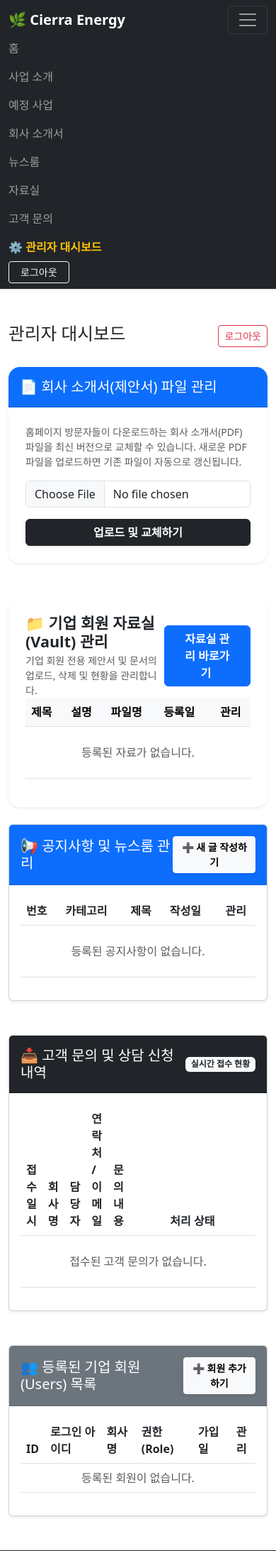
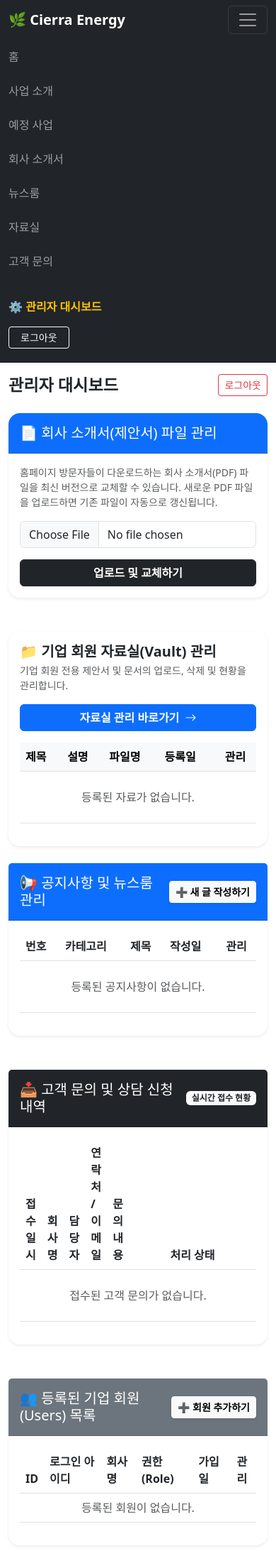
Before and after one commit to Rvnning/company-site, a Flask app: page /dashboard/admin in a window 390 px wide, after a click that opens the changed part. Shown: the top 2185 px of the page at 71% size. Run offline with Flask 3, Linux system fonts and the light colour scheme; the visitor is signed in with stand-in values (Sample User, id 1); data that the repository does not hold is empty; some libraries are stand-ins or nearby versions.

Commit message:
add_notice, add_user, admin_dashboard, admin_documents, base updated

```diff
--- a/templates/admin_dashboard.html
+++ b/templates/admin_dashboard.html
@@ -4,8 +4,8 @@
 {% block content %}
 <div class="row mb-4">
     <div class="col-md-12 d-flex justify-content-between align-items-center">
-        <h2>관리자 대시보드</h2>
-        <a href="/logout" class="btn btn-outline-danger btn-sm">로그아웃</a>
+        <h2 class="fs-3 fs-md-2 fw-bold mb-0">관리자 대시보드</h2>
+        <a href="/logout" class="btn btn-outline-danger btn-sm text-nowrap">로그아웃</a>
     </div>
 </div>
 
@@ -14,15 +14,15 @@
     <div class="card-header bg-primary text-white rounded-top-4 py-3">
         <h5 class="mb-0">📄 회사 소개서(제안서) 파일 관리</h5>
     </div>
-    <div class="card-body p-4">
+    <div class="card-body p-3 p-md-4">
         <p class="text-muted small mb-3">
             홈페이지 방문자들이 다운로드하는 회사 소개서(PDF) 파일을 최신 버전으로 교체할 수 있습니다. 새로운 PDF 파일을 업로드하면 기존 파일이 자동으로 갱신됩니다.
         </p>
 
-        <form action="/dashboard/admin/upload-proposal" method="POST" enctype="multipart/form-data" class="row align-items-center">
+        <form action="/dashboard/admin/upload-proposal" method="POST" enctype="multipart/form-data" class="row g-2 align-items-center">
             <input type="hidden" name="csrf_token" value="{{ csrf_token() }}">
 
-            <div class="col-md-8 mb-3 mb-md-0">
+            <div class="col-md-8 mb-2 mb-md-0">
                 <input type="file" class="form-control" name="proposal_file" accept=".pdf" required>
             </div>
             <div class="col-md-4">
@@ -33,20 +33,20 @@
 </div>
 
 <!-- 관리자 대시보드 내부의 자료실 관리 섹션  -->
-<div class="card border-0 shadow-sm rounded-4 p-4 mb-4 bg-white">
-    <div class="d-flex justify-content-between align-items-center">
+<div class="card border-0 shadow-sm rounded-4 p-3 p-md-4 mb-4 bg-white">
+    <div class="d-flex flex-column flex-md-row justify-content-between align-items-md-center gap-3 mb-3">
         <div>
-            <h4 class="fw-bold mb-1">📁 기업 회원 자료실(Vault) 관리</h4>
+            <h4 class="fw-bold mb-1 fs-5 fs-md-4">📁 기업 회원 자료실(Vault) 관리</h4>
             <p class="text-muted small mb-0">기업 회원 전용 제안서 및 문서의 업로드, 삭제 및 현황을 관리합니다.</p>
         </div>
-        <a href="{{ url_for('admin_documents_manage') }}" class="btn btn-primary px-4 fw-semibold">
+        <a href="{{ url_for('admin_documents_manage') }}" class="btn btn-primary px-4 fw-semibold text-nowrap">
             자료실 관리 바로가기 <i class="bi bi-arrow-right ms-1"></i>
         </a>
     </div>
 
     <!-- 등록된 자료 목록 테이블 -->
     <div class="table-responsive">
-        <table class="table align-middle table-hover">
+        <table class="table align-middle table-hover text-nowrap text-md-wrap">
             <thead class="table-light">
                 <tr>
                     <th>제목</th>
@@ -83,13 +83,13 @@
 </div>
 
 <!-- 관리자 대시보드 내 공지사항 관리 섹션 -->
-<div class="card shadow-sm mb-5">
+<div class="card shadow-sm mb-5 border-0 rounded-4">
     <div class="card-header bg-primary text-white d-flex justify-content-between align-items-center py-3">
         <h5 class="mb-0">📢 공지사항 및 뉴스룸 관리</h5>
-        <a href="/dashboard/admin/notices/add" class="btn btn-light btn-sm fw-semibold shadow-sm">➕ 새 글 작성하기</a>
+        <a href="/dashboard/admin/notices/add" class="btn btn-light btn-sm fw-semibold shadow-sm text-nowrap">➕ 새 글 작성하기</a>
     </div>
-    <div class="card-body table-responsive">
-        <table class="table table-hover align-middle">
+    <div class="card-body p-3 p-md-4 table-responsive">
+        <table class="table table-hover align-middle text-nowrap text-md-wrap">
             <thead>
                 <tr>
                     <th>번호</th>
@@ -100,7 +100,6 @@
                 </tr>
             </thead>
             <tbody>
-                <!-- app.py의 admin_dashboard 라우트에서 notices 데이터를 함께 렌더링하도록 전달해 주어야 합니다 -->
                 {% for item in notices %}
                 <tr>
                     <td>{{ item.id }}</td>
@@ -125,12 +124,12 @@
 </div>
 
 <!-- 고객 문의 내역 관리 테이블 -->
-<div class="card shadow-sm mb-5">
+<div class="card shadow-sm mb-5 border-0 rounded-4">
     <div class="card-header bg-dark text-white d-flex justify-content-between align-items-center py-3">
         <h5 class="mb-0">📥 고객 문의 및 상담 신청 내역</h5>
         <span class="badge bg-light text-dark">실시간 접수 현황</span>
     </div>
-    <div class="card-body table-responsive">
+    <div class="card-body p-3 p-md-4 table-responsive">
         <table class="table table-hover align-middle">
             <thead>
                 <tr>
@@ -180,12 +179,12 @@
 </div>
 
 <!-- 오프라인 가입 회원 목록 테이블 -->
-<div class="card shadow-sm">
+<div class="card shadow-sm border-0 rounded-4">
     <div class="card-header bg-secondary text-white d-flex justify-content-between align-items-center py-3">
         <h5 class="mb-0">👥 등록된 기업 회원(Users) 목록</h5>
-        <a href="/dashboard/admin/add-user" class="btn btn-light btn-sm fw-semibold shadow-sm">➕ 회원 추가하기</a>
+        <a href="/dashboard/admin/add-user" class="btn btn-light btn-sm fw-semibold shadow-sm text-nowrap">➕ 회원 추가하기</a>
     </div>
-    <div class="card-body table-responsive">
+    <div class="card-body p-3 p-md-4 table-responsive">
         <table class="table table-hover align-middle">
             <thead>
                 <tr>
@@ -210,7 +209,6 @@
                     </td>
                     <td>{{ user.created_at[:10] if user.created_at else '-' }}</td>
                     <td class="text-center">
-                        <!-- 실수로 클릭하는 것을 방지하기 위한 간단한 자바스크립트 확인창 적용 -->
                         <form action="/dashboard/admin/delete-user/{{ user.id }}" method="POST" class="d-inline" onsubmit="return confirm('정말 이 회원을 삭제하시겠습니까?');">
                             <input type="hidden" name="csrf_token" value="{{ csrf_token() }}">
                             <button type="submit" class="btn btn-outline-danger btn-sm">삭제</button>
--- a/templates/base.html
+++ b/templates/base.html
@@ -6,6 +6,8 @@
     <title>{% block title %}회사 홈페이지{% endblock %}</title>
     <!-- Bootstrap 5 CDN -->
     <link href="https://cdn.jsdelivr.net/npm/bootstrap@5.3.0/dist/css/bootstrap.min.css" rel="stylesheet">
+    <!-- Bootstrap Icons CDN -->
+    <link href="https://cdn.jsdelivr.net/npm/bootstrap-icons@1.10.5/font/bootstrap-icons.css" rel="stylesheet">
 </head>
 <body>
     <!-- 상단 내비게이션 바 -->
@@ -21,49 +23,49 @@
 
             <!-- 메뉴 링크 영역 -->
             <div class="collapse navbar-collapse" id="navbarNav">
-                <ul class="navbar-nav me-auto">
-                    <li class="nav-item">
+                <ul class="navbar-nav me-auto py-2 py-lg-0">
+                    <li class="nav-item py-1 py-lg-0">
                         <a class="nav-link" href="/">홈</a>
                     </li>
-                    <li class="nav-item">
+                    <li class="nav-item py-1 py-lg-0">
                         <a class="nav-link" href="/#services">사업 소개</a>
                     </li>
-                    <li class="nav-item">
+                    <li class="nav-item py-1 py-lg-0">
                         <a class="nav-link" href="/#future">예정 사업</a>
                     </li>
-                    <li class="nav-item">
+                    <li class="nav-item py-1 py-lg-0">
                         <a class="nav-link" href="/download-proposal">회사 소개서</a>
                     </li>
-                    <li class="nav-item">
+                    <li class="nav-item py-1 py-lg-0">
                         <a class="nav-link" href="/notices">뉴스룸</a>
                     </li>
                     {% if session.get('user_id') %}
-                    <li class="nav-item">
+                    <li class="nav-item py-1 py-lg-0">
                         <a class="nav-link" href="{{ url_for('documents') }}">자료실</a>
                     </li>
                     {% endif %}
-                    <li class="nav-item">
+                    <li class="nav-item py-1 py-lg-0">
                         <a class="nav-link" href="/#inquiry">고객 문의</a>
                     </li>
                 </ul>
 
                 <!-- 우측 인증 및 대시보드 메뉴 -->
-                <ul class="navbar-nav align-items-lg-center">
+                <ul class="navbar-nav align-items-lg-center py-2 py-lg-0">
                     {% if session.get('user_id') %}
                         {% if session.get('role') == 'admin' %}
-                            <li class="nav-item me-2">
+                            <li class="nav-item me-2 py-1 py-lg-0">
                                 <a class="nav-link text-warning fw-semibold" href="/dashboard/admin">⚙️ 관리자 대시보드</a>
                             </li>
                         {% else %}
-                            <li class="nav-item me-2">
+                            <li class="nav-item me-2 py-1 py-lg-0">
                                 <a class="nav-link text-info fw-semibold" href="/dashboard/user">👤 마이페이지</a>
                             </li>
                         {% endif %}
-                        <li class="nav-item">
+                        <li class="nav-item py-1 py-lg-0">
                             <a class="btn btn-outline-light btn-sm px-3" href="/logout">로그아웃</a>
                         </li>
                     {% else %}
-                        <li class="nav-item">
+                        <li class="nav-item py-1 py-lg-0">
                             <a class="btn btn-outline-warning btn-sm px-3" href="/login">로그인</a>
                         </li>
                     {% endif %}
@@ -73,12 +75,11 @@
     </nav>
 
     <!-- 본문 내용 영역 -->
-    <main class="container my-5">
+    <main class="container my-3 my-md-5">
         {% block content %}{% endblock %}
     </main>
 
     <!-- 푸터 -->
-    <!-- 하단 푸터 (Footer) -->
     <footer class="bg-dark text-white pt-5 pb-4 mt-5">
         <div class="container text-center text-md-start">
             <div class="row g-4">
--- a/templates/user_dashboard.html
+++ b/templates/user_dashboard.html
@@ -50,7 +50,7 @@
                                 <label class="form-label fw-semibold">연락처</label>
                                 <input type="text" class="form-control form-control-lg fs-6" name="phone" value="{{ user.phone if user.phone else '' }}" placeholder="010-0000-0000">
                             </div>
-                            <div class="col-md-3 mb-3">
+                            <div class="col-md-6 mb-3">
                                 <label class="form-label fw-semibold">이메일</label>
                                 <input type="email" class="form-control form-control-lg fs-6" name="email" value="{{ user.email if user.email else '' }}" placeholder="name@company.com">
                             </div>
```
Also changed, not shown: templates/add_notice.html (+7 -5 lines), templates/add_user.html (+6 -6 lines), templates/admin_documents.html (+8 -8 lines), templates/index.html (+8 -6 lines). Lines whose indentation alone changed are shown as unchanged.
